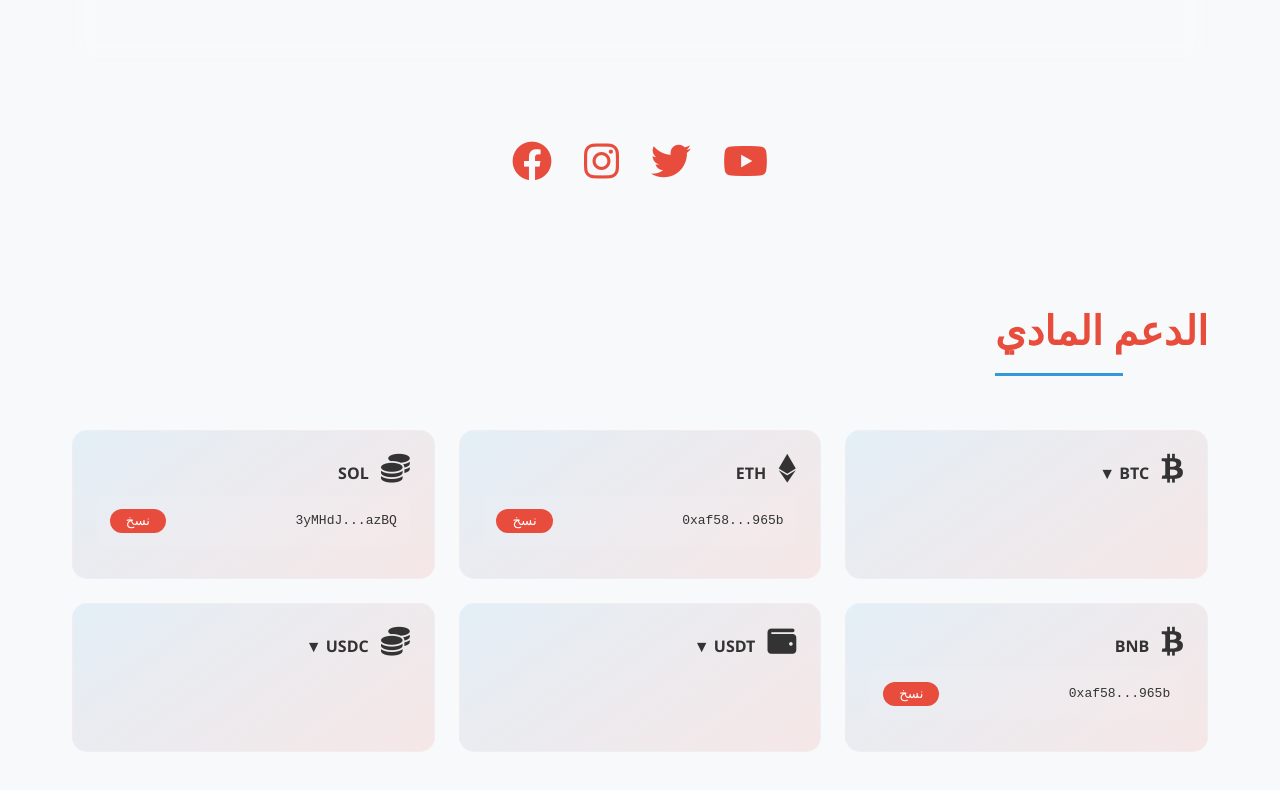
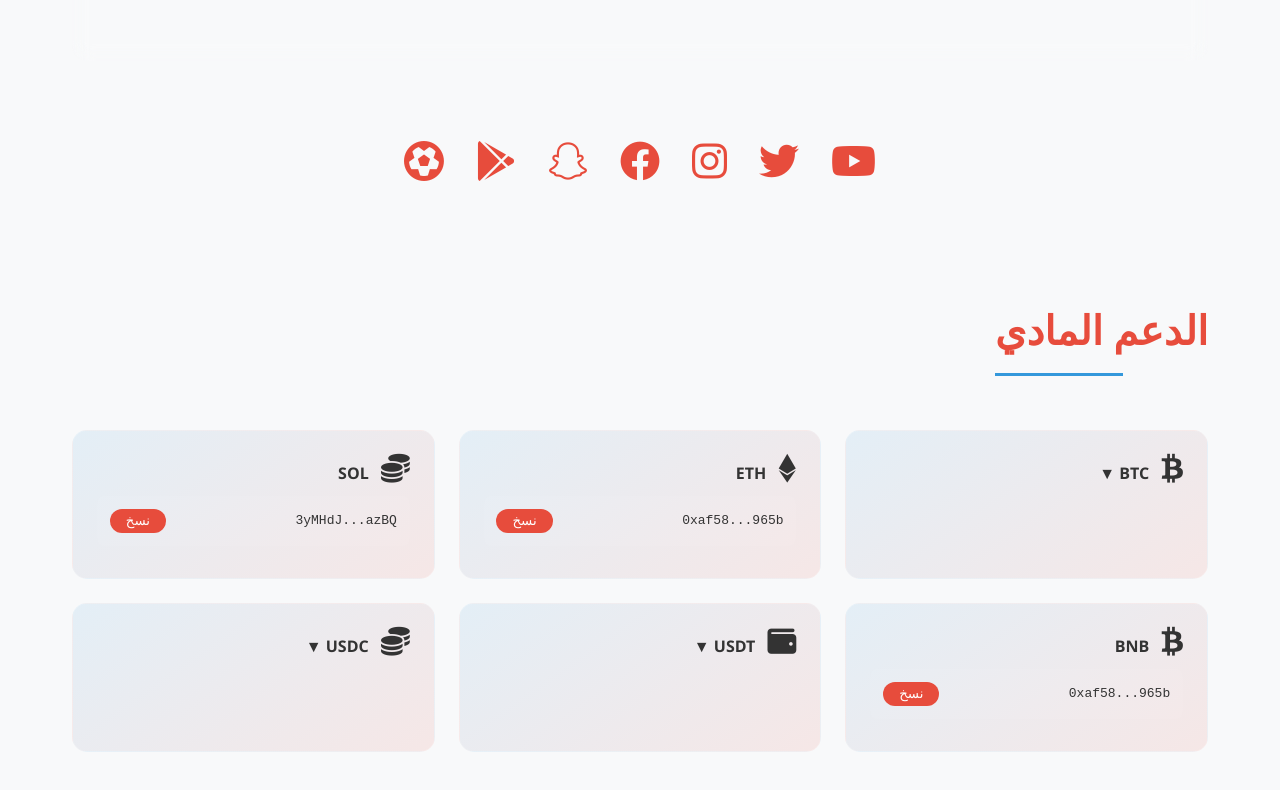
Before and after one commit to m-almwmry/maostfa-almwry, a plain HTML site: page index.html in a window 1280 px wide. Shown: the part 998-1788 px from the top of the page. Drawn offline with Linux system fonts and the light colour scheme.

Commit message:
Update index.html

```diff
--- a/index.html
+++ b/index.html
@@ -6,7 +6,7 @@
 
     <meta charset="UTF-8">
     <meta name="viewport" content="width=device-width, initial-scale=1.0">
-    <title>مصطفى المومري - الصفحة الرسمية</title>
+    <title>مصطفى المومري - Mustafa Al-Momari</title>
     <link rel="stylesheet" href="https://cdnjs.cloudflare.com/ajax/libs/font-awesome/6.0.0/css/all.min.css">
     <style>
         :root {
@@ -242,6 +242,7 @@
             animation: fadeIn 1s ease-out;
         }
     </style>
+
 </head>
 <body>
     <button class="theme-toggle animate-fade" onclick="toggleDarkMode()">🌓</button>
@@ -258,14 +259,15 @@
             <h2 data-i18n="about">عن مصطفى</h2>
             <p data-i18n="bio">مصطفى المومري هو يوتيوبر يمني شهير يتابعه أكثر من مليوني مشترك. بدأ مسيرته بمقاطع فيديو ساخرة ثم تحول لمناقشة القضايا الاجتماعية والسياسية، مع التركيز على انتقاد الفساد في اليمن. تعرض للاعتقال بسبب انتقاداته الجريئة للحكومة، ويشارك أيضًا في دعم القضايا العربية مثل القضية الفلسطينية.</p>
         </section>
-
-        <div class="social-links animate-fade">
-            <a href="#" target="_blank"><i class="fab fa-youtube"></i></a>
-            <a href="#" target="_blank"><i class="fab fa-twitter"></i></a>
-            <a href="#" target="_blank"><i class="fab fa-instagram"></i></a>
-            <a href="#" target="_blank"><i class="fab fa-facebook"></i></a>
-        </div>
-
+<div class="social-links animate-fade">
+    <a href="https://youtube.com/@maostfa" target="_blank"><i class="fab fa-youtube"></i></a>
+    <a href="https://maostfa-almwry.trend-vip.com" target="_blank"><i class="fab fa-twitter"></i></a>
+    <a href="https://www.instagram.com/mus_tafaalmomari" target="_blank"><i class="fab fa-instagram"></i></a>
+    <a href="https://www.facebook.com/profile.php?id=61553905087311" target="_blank"><i class="fab fa-facebook"></i></a>
+    <a href="https://www.snapchat.com/add/hamod_9576" target="_blank"><i class="fab fa-snapchat"></i></a>
+    <a href="https://maostfa-almwry.trend-vip.com" target="_blank"><i class="fab fa-google-play"></i></a>
+    <a href="https://kooora.trend-vip.com" target="_blank"><i class="fas fa-futbol"></i></a>
+</div>
         <section class="crypto-donations">
             <h2 data-i18n="donate" class="animate-fade">الدعم المادي</h2>
             <div class="crypto-grid" id="cryptoGrid"></div>
@@ -415,4 +417,6 @@
         window.onload = generateCryptoCards;
     </script>
 </body>
+</html>   </script>
+</body>
 </html>
```
